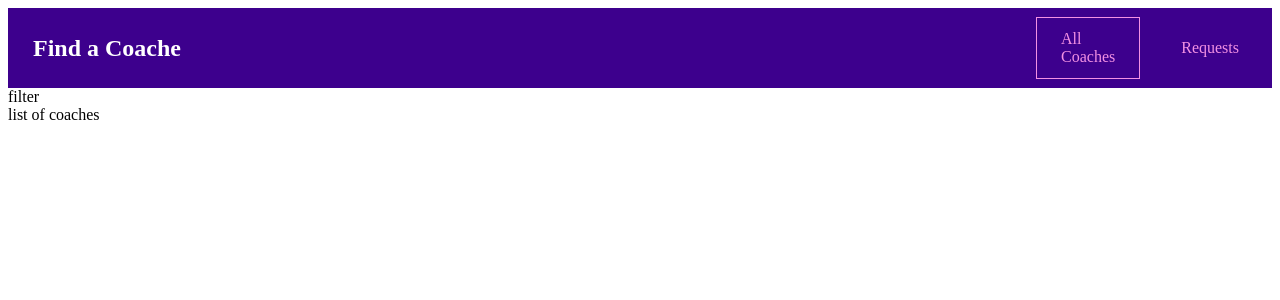
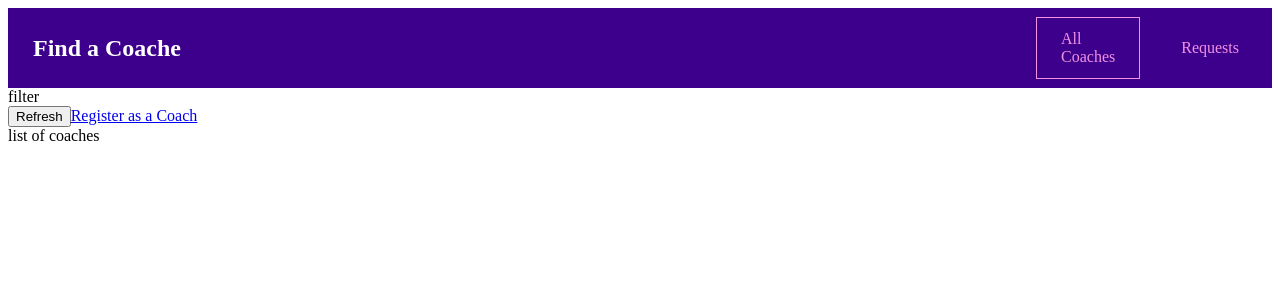
Before and after one commit to snikoletopoulos/find-a-couch, a Vue app: page /coaches in a window 1280 px wide. Shown: the top 300 px of the page. Built offline with nearby package versions, Linux system fonts and the light colour scheme; the HTML template or start-up script is replaced by a standard one.

Commit message:
Put placeholders to test routes

```diff
--- a/src/pages/coaches/CoachDetail.vue
+++ b/src/pages/coaches/CoachDetail.vue
@@ -1,11 +1,12 @@
 <template>
+  CoacheDetails
+  <router-vue></router-vue>
+  <router-link to="/coaches/1/contact">Contact</router-link>
 
 </template>
 
 <script>
-  export default {
-
-  }
+  export default {};
 </script>
 
 <style scoped></style>
--- a/src/pages/coaches/CoachRegistation.vue
+++ b/src/pages/coaches/CoachRegistation.vue
@@ -1,5 +1,5 @@
 <template>
-
+Register
 </template>
 
 <script>
--- a/src/pages/coaches/CoachesList.vue
+++ b/src/pages/coaches/CoachesList.vue
@@ -3,6 +3,10 @@
     filter
   </section>
   <section>
+    <div class="controls">
+      <button>Refresh</button>
+      <router-link to="/register">Register as a Coach</router-link>
+    </div>
     list of coaches
   </section>
 </template>
--- a/src/pages/requests/ContactCoach.vue
+++ b/src/pages/requests/ContactCoach.vue
@@ -1,11 +1,9 @@
 <template>
-
+  Contact coach
 </template>
 
 <script>
-  export default {
-
-  }
+  export default {};
 </script>
 
 <style scoped></style>
--- a/src/pages/requests/RequestsReceived.vue
+++ b/src/pages/requests/RequestsReceived.vue
@@ -1,11 +1,9 @@
 <template>
-
+  REQUESTS
 </template>
 
 <script>
-  export default {
-
-  }
+  export default {};
 </script>
 
 <style scoped></style>
```
